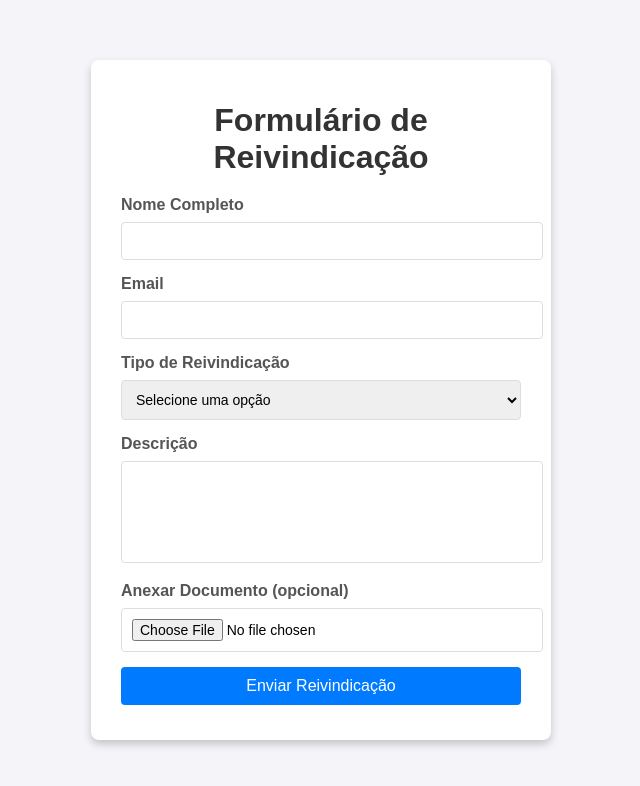
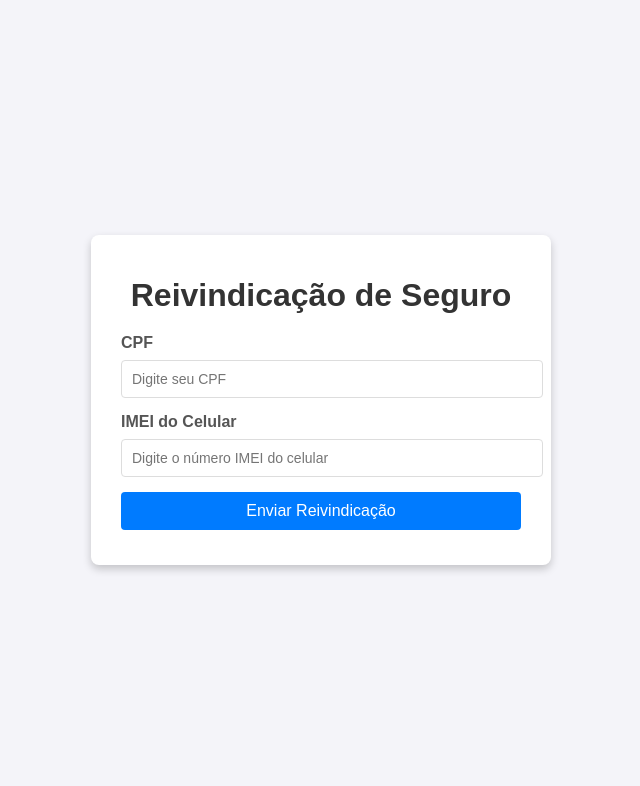
Before and after one commit to hqnicolas/bd2, a website: page public/register-claim.html in a window 1280 px wide. Shown: the whole page, without its empty margins (319-959 px from the left). Drawn offline with Linux system fonts and the light colour scheme.

Commit message:
Update register-claim.html

```diff
--- a/public/register-claim.html
+++ b/public/register-claim.html
@@ -3,37 +3,20 @@
 <head>
   <meta charset="UTF-8">
   <meta name="viewport" content="width=device-width, initial-scale=1.0">
-  <title>Formulário de Reivindicação</title>
+  <title>Reivindicação de Seguro</title>
   <link rel="stylesheet" href="r-cstyle.css">
 </head>
 <body>
   <div class="container">
-    <h1>Formulário de Reivindicação</h1>
-    <form action="enviar_reivindicacao.php" method="post" enctype="multipart/form-data">
+    <h1>Reivindicação de Seguro</h1>
+    <form action="processar_reivindicacao.php" method="post">
 
-      <label for="nome">Nome Completo</label>
-      <input type="text" id="nome" name="nome" required>
+      <label for="cpf">CPF</label>
+      <input type="text" id="cpf" name="cpf" placeholder="Digite seu CPF" required maxlength="14">
 
 
-      <label for="email">Email</label>
-      <input type="email" id="email" name="email" required>
-
-
-      <label for="tipo">Tipo de Reivindicação</label>
-      <select id="tipo" name="tipo" required>
-        <option value="">Selecione uma opção</option>
-        <option value="produto">Produto</option>
-        <option value="servico">Serviço</option>
-        <option value="outros">Outros</option>
-      </select>
-
-
-      <label for="descricao">Descrição</label>
-      <textarea id="descricao" name="descricao" rows="5" required></textarea>
-
-
-      <label for="anexo">Anexar Documento (opcional)</label>
-      <input type="file" id="anexo" name="anexo" accept=".jpg,.png,.pdf">
+      <label for="imei">IMEI do Celular</label>
+      <input type="text" id="imei" name="imei" placeholder="Digite o número IMEI do celular" required maxlength="15">
 
 
       <button type="submit">Enviar Reivindicação</button>
```
